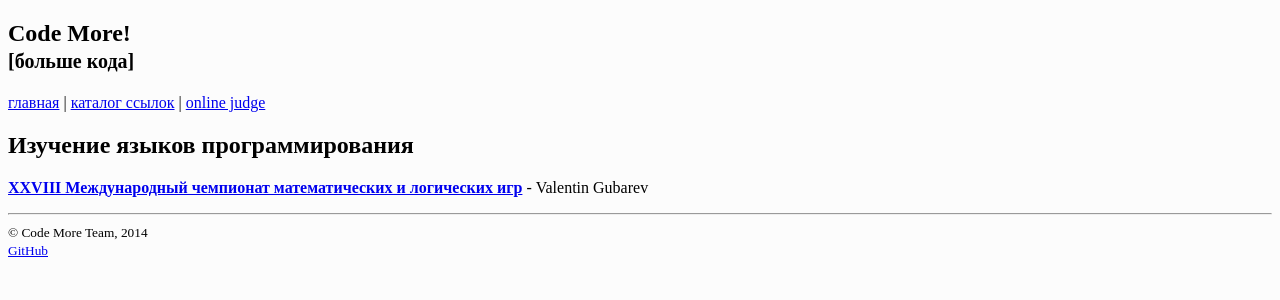
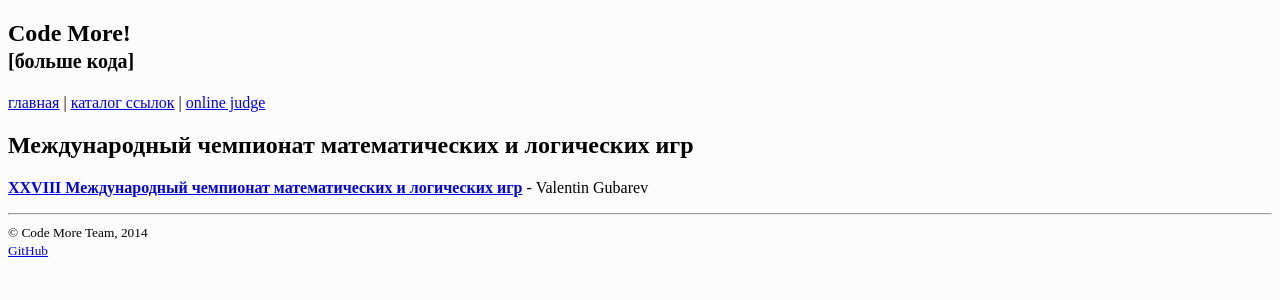
Before and after one commit to codemore-ru/codemore-ru.github.io, a Jekyll site: the page built from mathematiques/index.html, in a window 1280 px wide. Shown: the top 300 px of the page. Built offline with Jekyll 4.4.1, drawn with Linux system fonts in a browser that asks for light colours.

Commit message:
Update index.html

```diff
--- a/mathematiques/index.html
+++ b/mathematiques/index.html
@@ -1,6 +1,6 @@
 ---
 layout: base
-title: Изучение языков программирования
+title: Международный чемпионат математических и логических игр
 ---
 
 <div class="page-header text-center">
```
